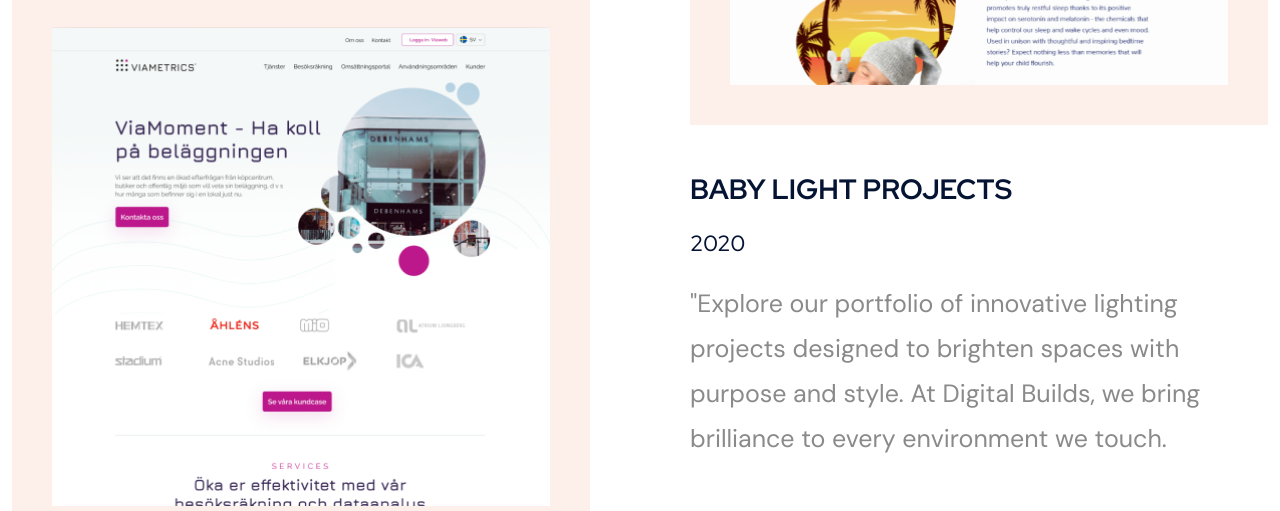
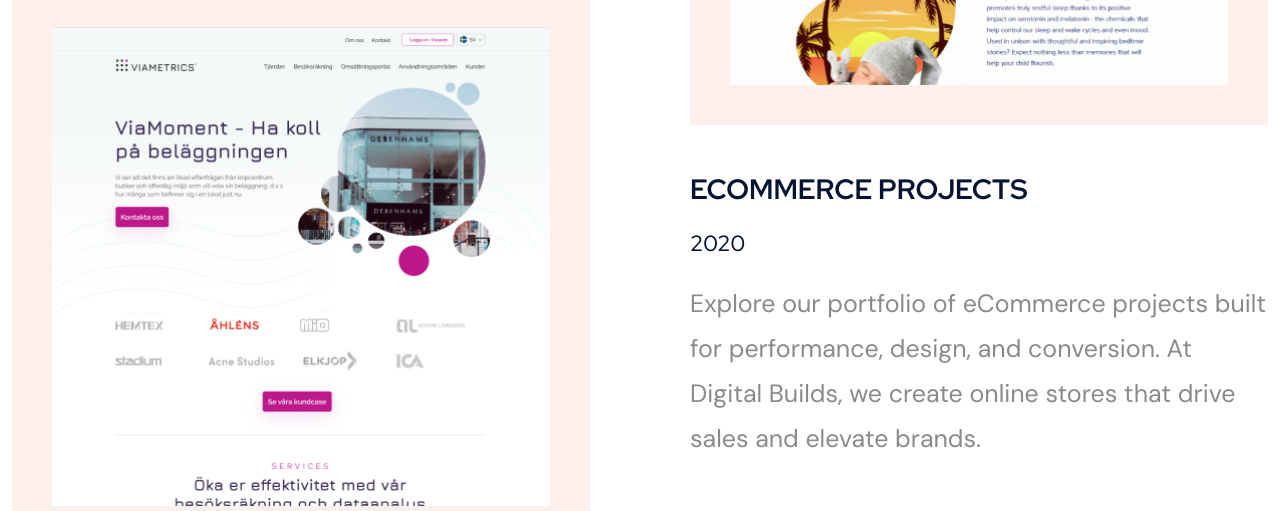
Before and after one commit to digitalbuildsonline-hub/Digital-Builds, a plain HTML site: page index.html in a window 1280 px wide. Shown: the part 5400-5911 px from the top of the page. Drawn offline with nearby package versions, Linux system fonts and the light colour scheme; a web font is replaced by a local one.

Commit message:
Update index.html

```diff
--- a/index.html
+++ b/index.html
@@ -379,11 +379,11 @@ At Digital Builds, we create solutions that redefine hospitality.
                         <div class="portfolio-card">
                             <img src="./Creato_files/Beetlo.png" class="w-100">
                         </div>
-                        <h4 class="text-uppercase fw-bold text-secondary pt-xxl-5 pt-xl-5 pt-lg-5 pt-md-4 pt-sm-4 pt-3">Baby Light  Projects</h4>
+                        <h4 class="text-uppercase fw-bold text-secondary pt-xxl-5 pt-xl-5 pt-lg-5 pt-md-4 pt-sm-4 pt-3">Ecommerce  Projects</h4>
                         <h5 class="py-xxl-3 py-xl-3 py-lg-3 py-md-3 py-sm-2 py-2 text-secondary">2020</h5>
                         <p class="mb-0 fs-4 pt-0">
-                            "Explore our portfolio of innovative lighting projects designed to brighten spaces with purpose and style.
-At Digital Builds, we bring brilliance to every environment we touch.
+                            Explore our portfolio of eCommerce projects built for performance, design, and conversion.
+At Digital Builds, we create online stores that drive sales and elevate brands.
                         </p>
                      </a>
                 </div>
```
